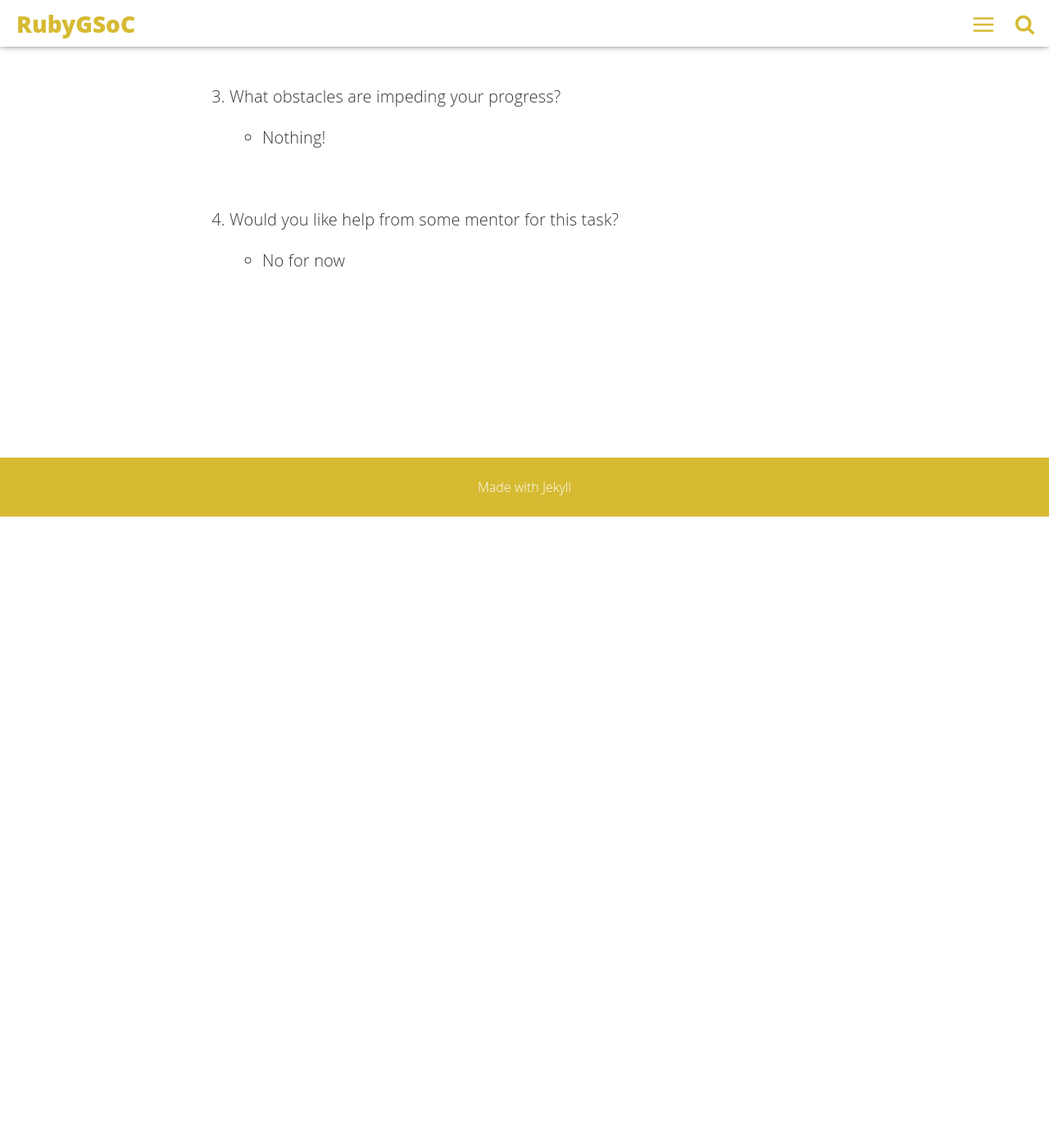
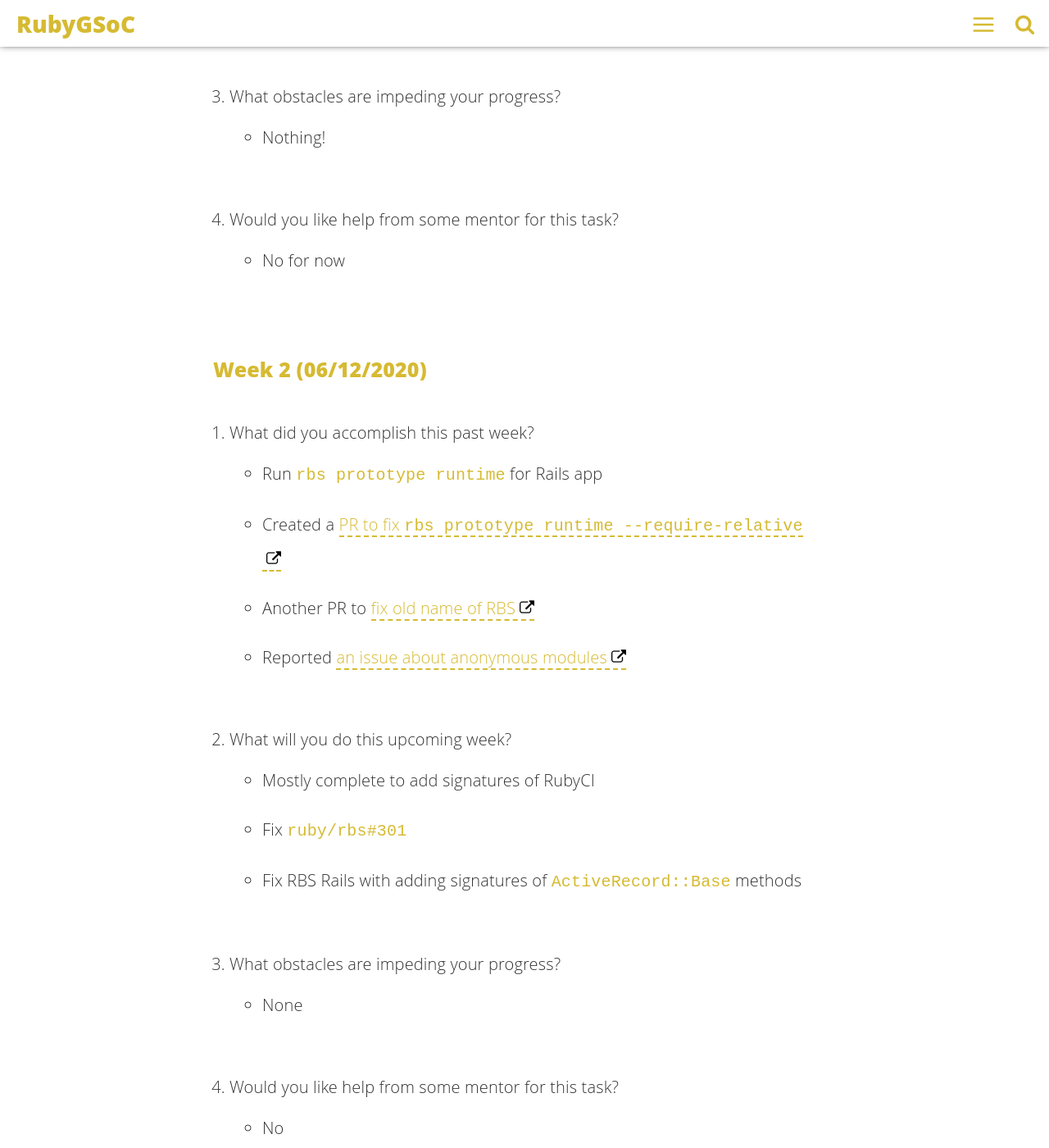
Before and after one commit to rubygsoc/rubygsoc.github.io, a Jekyll site: the page built from _posts/2020-06-11-brush-up-rbs-and-related-tools-for-practical-rails-apps.md, in a window 1280 px wide and 1400 px high, scrolled down 9514 px. Shown: the whole window at 82% size. Built offline with Jekyll 4.4.1, drawn with Linux system fonts in a browser that asks for light colours; before the commit the page ends 10144 px from its top, so only the background shows below that; some of the changed text lies outside the part shown.

Commit message:
tadd: Add updates for week 1, 2

```diff
--- a/_posts/2020-06-11-brush-up-rbs-and-related-tools-for-practical-rails-apps.md
+++ b/_posts/2020-06-11-brush-up-rbs-and-related-tools-for-practical-rails-apps.md
@@ -174,3 +174,41 @@ You can propose any idea to improve the RBS toolchain. (You will find a missing
 
 1. Would you like help from some mentor for this task?
     - No for now
+
+### Week 2 (06/12/2020)
+
+1. What did you accomplish this past week?
+    - Run `rbs prototype runtime` for Rails app
+    - Created a [PR to fix `rbs prototype runtime --require-relative`](https://github.com/ruby/rbs/pull/299)
+    - Another PR to [fix old name of RBS](https://github.com/ruby/rbs/pull/300)
+    - Reported [an issue about anonymous modules](https://github.com/ruby/rbs/pull/301)
+
+1. What will you do this upcoming week?
+   - Mostly complete to add signatures of RubyCI
+   - Fix `ruby/rbs#301`
+   - Fix RBS Rails with adding signatures of `ActiveRecord::Base` methods
+
+1. What obstacles are impeding your progress?
+    - None
+
+1. Would you like help from some mentor for this task?
+    - No
+
+### Week 1 (06/07/2020)
+
+1. What did you accomplish this past week?
+    - Revised project's description in https://summerofcode.withgoogle.com/
+    - Created small fix PRs for [RBS](https://github.com/ruby/rbs/pull/294) and [RBS Rails](https://github.com/pocke/rbs_rails/pull/12)
+    - Tried to work with `steep langserver`
+    - Add some signatures of [RubyCI](https://github.com/ruby/rubyci)
+
+1. What will you do this upcoming week?
+    - Continue to add signatures of RubyCI
+    - Try `rbs prototype runtime` for Rails apps
+        - `eager_load!` would be needed
+
+1. What obstacles are impeding your progress?
+    - None
+
+1. Would you like help from some mentor for this task?
+    - No
```
